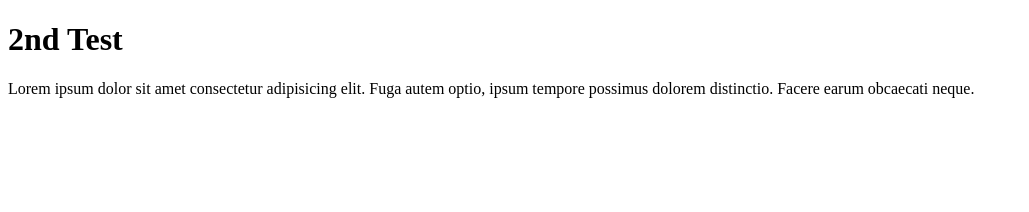
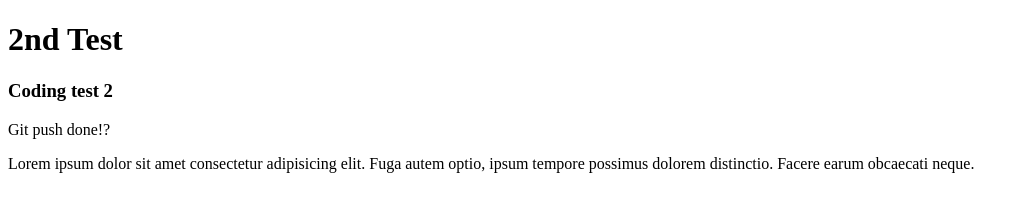
Before and after one commit to jubaer7/my-second-repo, a plain HTML site: page index.html in a window 1280 px wide. Shown: the whole page, without its empty margins (0-1029 px from the left). Drawn offline with Linux system fonts and the light colour scheme.

Commit message:
added header

```diff
--- a/index.html
+++ b/index.html
@@ -8,6 +8,8 @@
   </head>
   <body>
     <h1>2nd Test</h1>
+    <h3>Coding test 2</h3>
+    <p>Git push done!?</p>
     <p>
       Lorem ipsum dolor sit amet consectetur adipisicing elit. Fuga autem optio,
       ipsum tempore possimus dolorem distinctio. Facere earum obcaecati neque.
```
